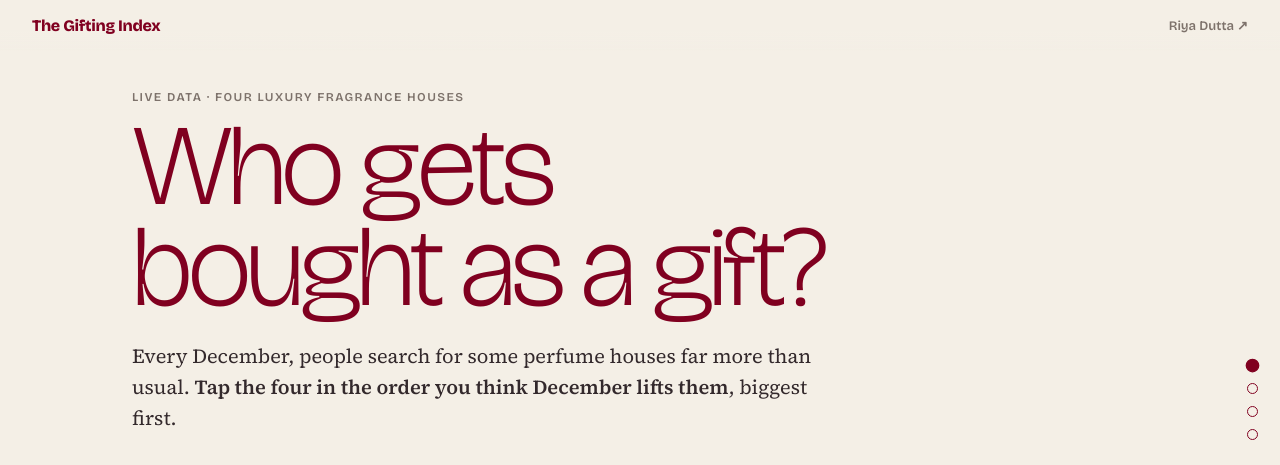
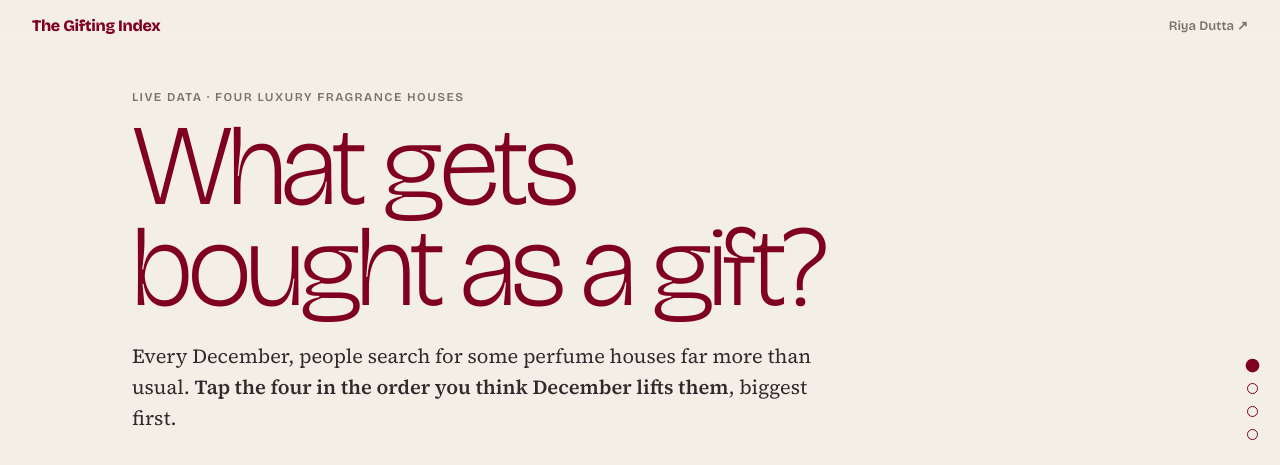
Before and after one commit to riyavdutta/gifting-index, a plain HTML site: page index.html in a window 1280 px wide. Shown: the top 465 px of the page. Drawn offline with nearby package versions, Linux system fonts and the light colour scheme.

Commit message:
Headline: What gets bought as a gift?

```diff
--- a/index.html
+++ b/index.html
@@ -4,7 +4,7 @@
 <meta charset="utf-8">
 <meta name="viewport" content="width=device-width, initial-scale=1">
 <title>The Gifting Index · Riya Dutta</title>
-<meta name="description" content="Who gets bought as a gift? Four luxury fragrance houses, Jo Malone London, Diptyque, Le Labo and Byredo, tracked every day in Google searches. By Riya Dutta.">
+<meta name="description" content="What gets bought as a gift? Four luxury fragrance houses, Jo Malone London, Diptyque, Le Labo and Byredo, tracked every day in Google searches. By Riya Dutta.">
 <link rel="canonical" href="https://gifting-index.vercel.app/">
 <meta property="og:title" content="The Gifting Index · Riya Dutta">
 <meta property="og:description" content="Classics get gifted. Cult houses get chosen. Call the order, then see the data.">
@@ -141,7 +141,7 @@ h2{font-weight:800;font-size:clamp(40px,6vw,84px);line-height:.92;letter-spacing
 <main>
 <section class="scene" id="call"><div class="in">
   <p class="lab">Live data · four luxury fragrance houses</p>
-  <h1 class="kin" id="kin">Who gets bought as a gift?</h1>
+  <h1 class="kin" id="kin">What gets bought as a gift?</h1>
   <p class="sub">Every December, people search for some perfume houses far more than usual. <b>Tap the four in the order you think December lifts them</b>, biggest first.</p>
   <div class="deck" id="deck"></div>
   <p class="hint" id="hint">Tap your number one.</p>
```
Also changed, not shown: 1 other file.
